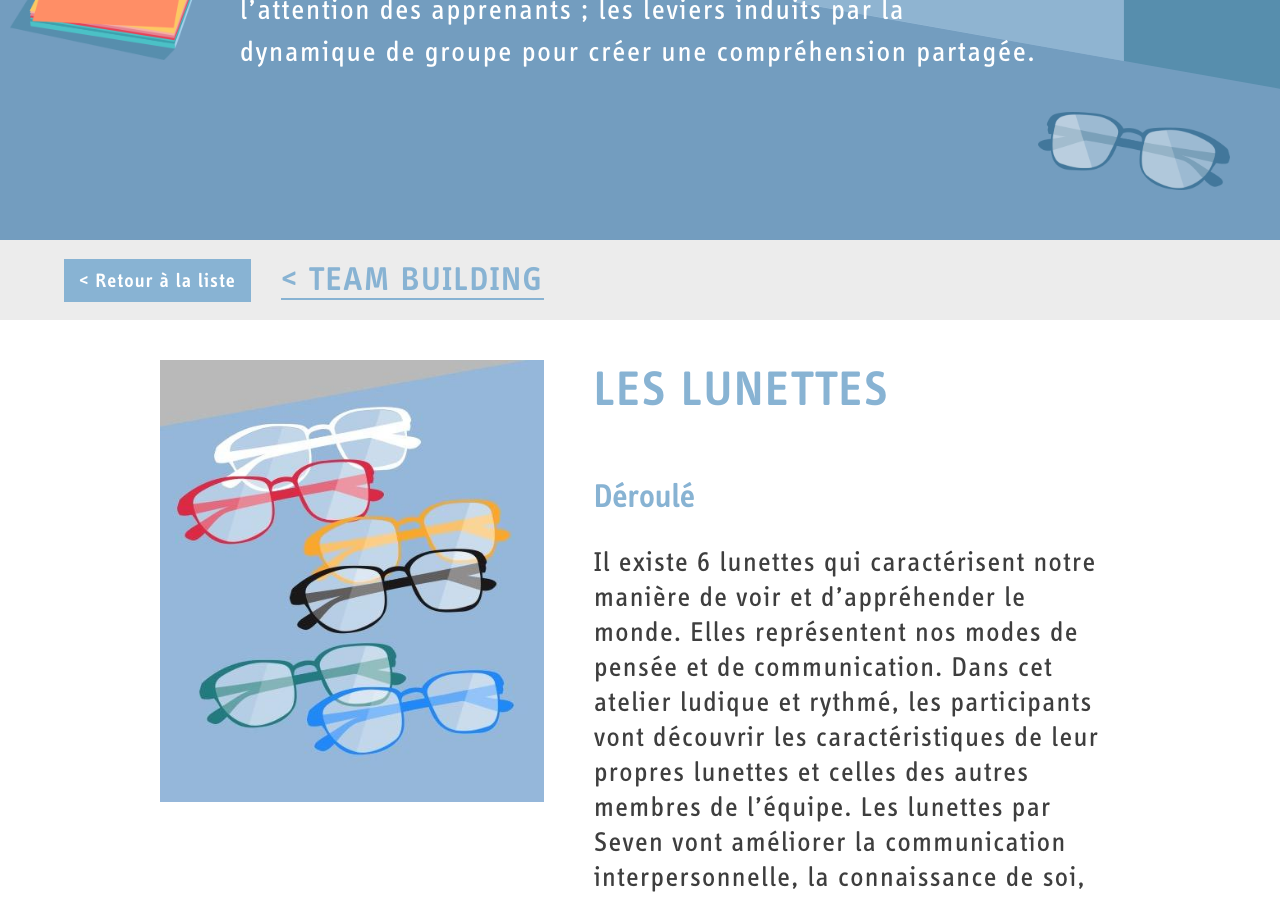
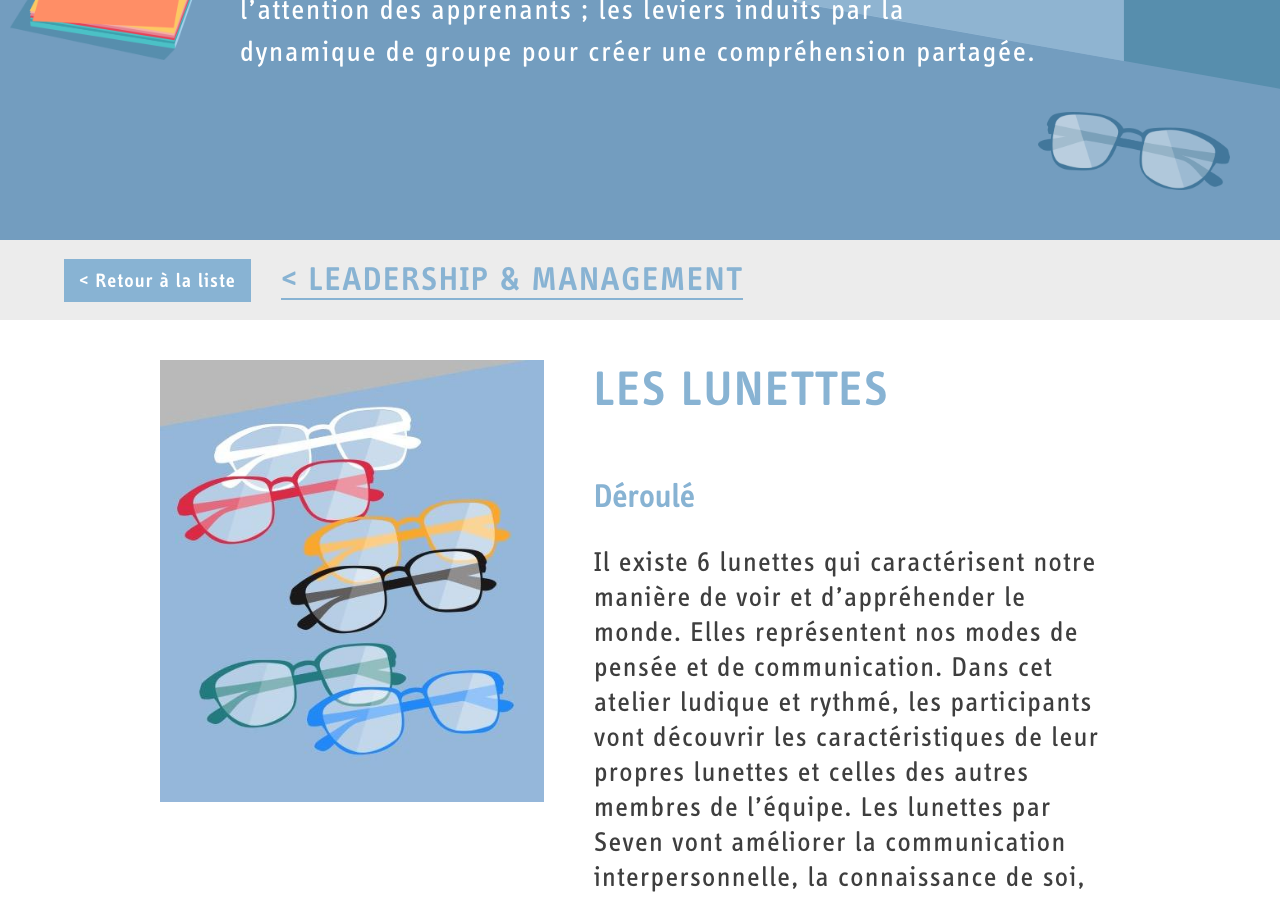
Before and after one commit to plebot/learn.byseven.co, a Jekyll site: the page built from _expertise/les-lunettes.md, in a window 1280 px wide and 900 px high, scrolled down 482 px. Built offline with Jekyll 4.4.1, drawn with Linux system fonts in a browser that asks for light colours.

Commit message:
Update from Forestry.io - les-lunettes.md

```diff
--- a/_expertise/les-lunettes.md
+++ b/_expertise/les-lunettes.md
@@ -1,12 +1,14 @@
 ---
 layout: content-expertise
 type: expertise
-category: teambuilding
-category_displayed: "Team Building"
-permalink: /expertise/les-lunettes/
-title: "Les lunettes"
+category_displayed: Leadership & Management
+permalink: "/expertise/les-lunettes/"
+title: Les lunettes
 image: les-lunettes.jpg
 color: blue
+categories: teambuilding
+date: 2018-03-12 22:30:21 +0000
+category: leadership-management
 ---
 
 ## Déroulé
```
Also changed, not shown: .forestry/front_matter/templates/expertise-fr.yml.
